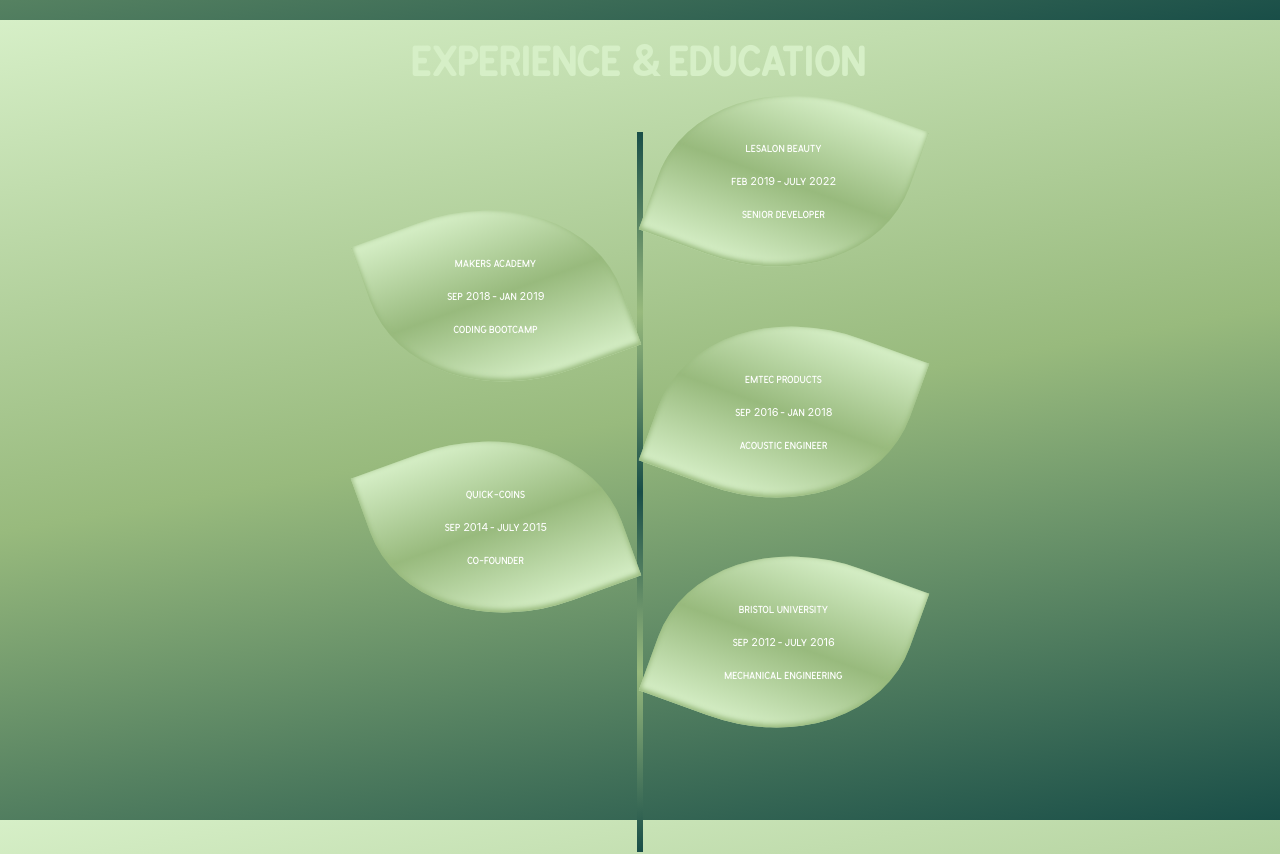
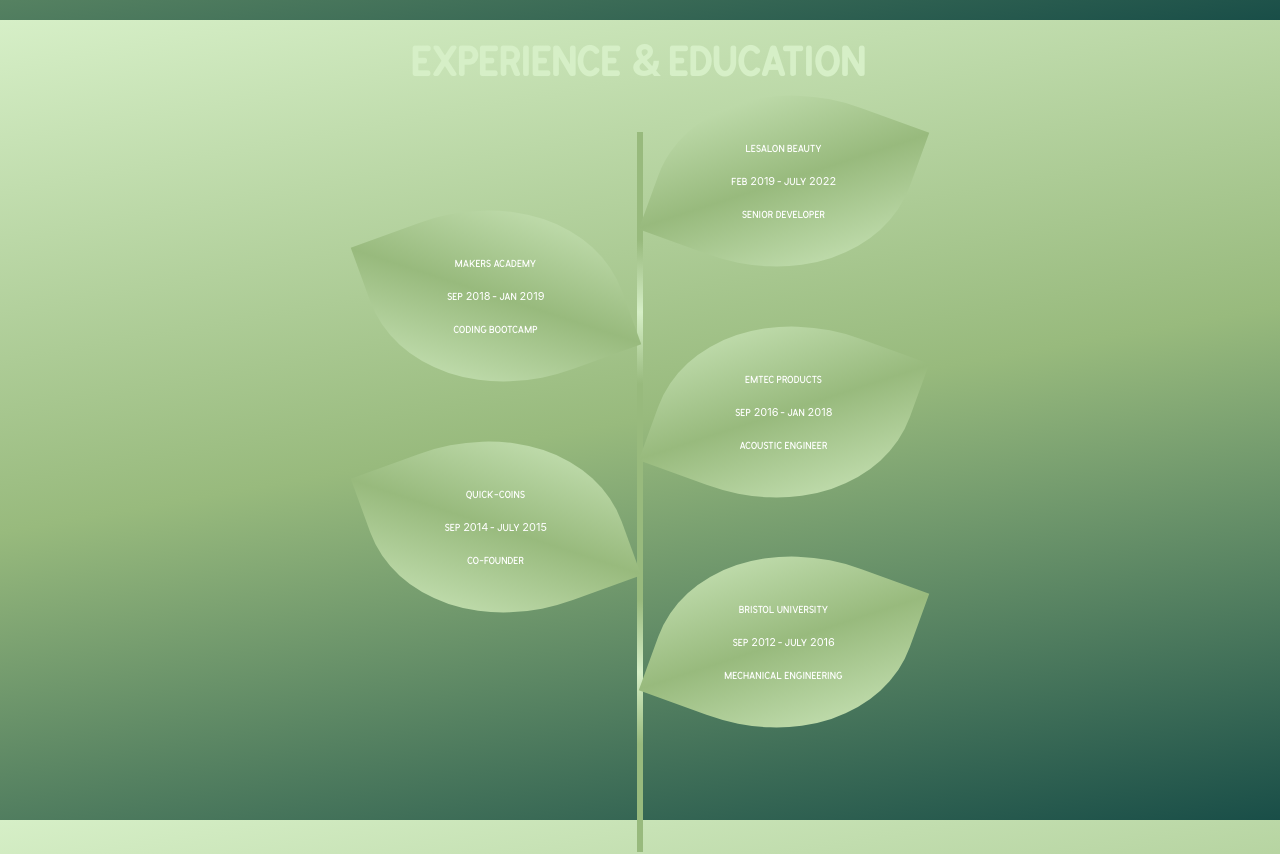
Before and after one commit to runticle/next-website, a Next.js app: page / in a window 1280 px wide. Shown: the part 2380-3234 px from the top of the page. Built offline with nearby package versions, Linux system fonts and the light colour scheme.

Commit message:
bit simpler and more leaflike

```diff
--- a/src/components/LifeTree.js
+++ b/src/components/LifeTree.js
@@ -41,12 +41,13 @@
     width: var(--stemThickness, 100px);
     background-image: linear-gradient(
         to top,
-        var(--darkGreen) 0%,
-        var(--middleGreen) 50%,
-        var(--darkGreen) 100%
+        var(--middleGreen) 0%,
+        var(--middleGreen) 30%,
+        var(--lightGreen) 50%,
+        var(--middleGreen) 70%
       );
     background-size: auto 50%;
-    animation: growing 2s linear infinite;
+    animation: growing 3s linear infinite;
 
 `
 
@@ -61,21 +62,13 @@
     text-align: center;
     z-index: 2;
     border-radius: 70% 0;
-       background-image: linear-gradient(
-        to top,
+    background-image: linear-gradient(
+        -38deg,
         var(--lightGreen) 0%,
         var(--middleGreen) 50%,
         var(--lightGreen) 100%
     );
     padding: calc(var(--spacing) * 2);
-    box-shadow: inset 0px -2px 5px 1px var(--middleGreen);
-
-    background-image: linear-gradient(
-        to top,
-        var(--lightGreen) 0%,
-        var(--middleGreen) 50%,
-        var(--lightGreen) 100%
-    );
 
     .information {
         transform: rotate(-20deg);
@@ -94,13 +87,12 @@
     z-index: 2;
     border-radius:0 70% ;
        background-image: linear-gradient(
-        to top,
+        38deg,
         var(--lightGreen) 0%,
         var(--middleGreen) 50%,
         var(--lightGreen) 100%
     );;
     padding: calc(var(--spacing) * 2);
-    box-shadow: inset 0px -2px 5px 1px var(--middleGreen);
 
     .information {
         transform: rotate(20deg);
@@ -120,13 +112,12 @@
     z-index: 2;
     border-radius: 70% 0;
        background-image: linear-gradient(
-        to top,
+        -38deg,
         var(--lightGreen) 0%,
         var(--middleGreen) 50%,
         var(--lightGreen) 100%
     );;
     padding: calc(var(--spacing) * 2);
-    box-shadow: inset 0px -2px 5px 1px var(--middleGreen);
 
     .information {
         transform: rotate(-20deg);
@@ -147,13 +138,12 @@
     z-index: 2;
     border-radius: 0 70%;
        background-image: linear-gradient(
-        to top,
+        38deg,
         var(--lightGreen) 0%,
         var(--middleGreen) 50%,
         var(--lightGreen) 100%
     );;
     padding: calc(var(--spacing) * 2);
-    box-shadow: inset 0px -2px 5px 1px var(--middleGreen);
 
     .information {
         transform: rotate(20deg);
@@ -172,13 +162,12 @@
     z-index: 2;
     border-radius: 70% 0;
        background-image: linear-gradient(
-        to top,
+        -38deg,
         var(--lightGreen) 0%,
         var(--middleGreen) 50%,
         var(--lightGreen) 100%
     );;
     padding: calc(var(--spacing) * 2);
-    box-shadow: inset 0px -2px 5px 1px var(--middleGreen);
 
     .information {
         transform: rotate(-20deg);
```
